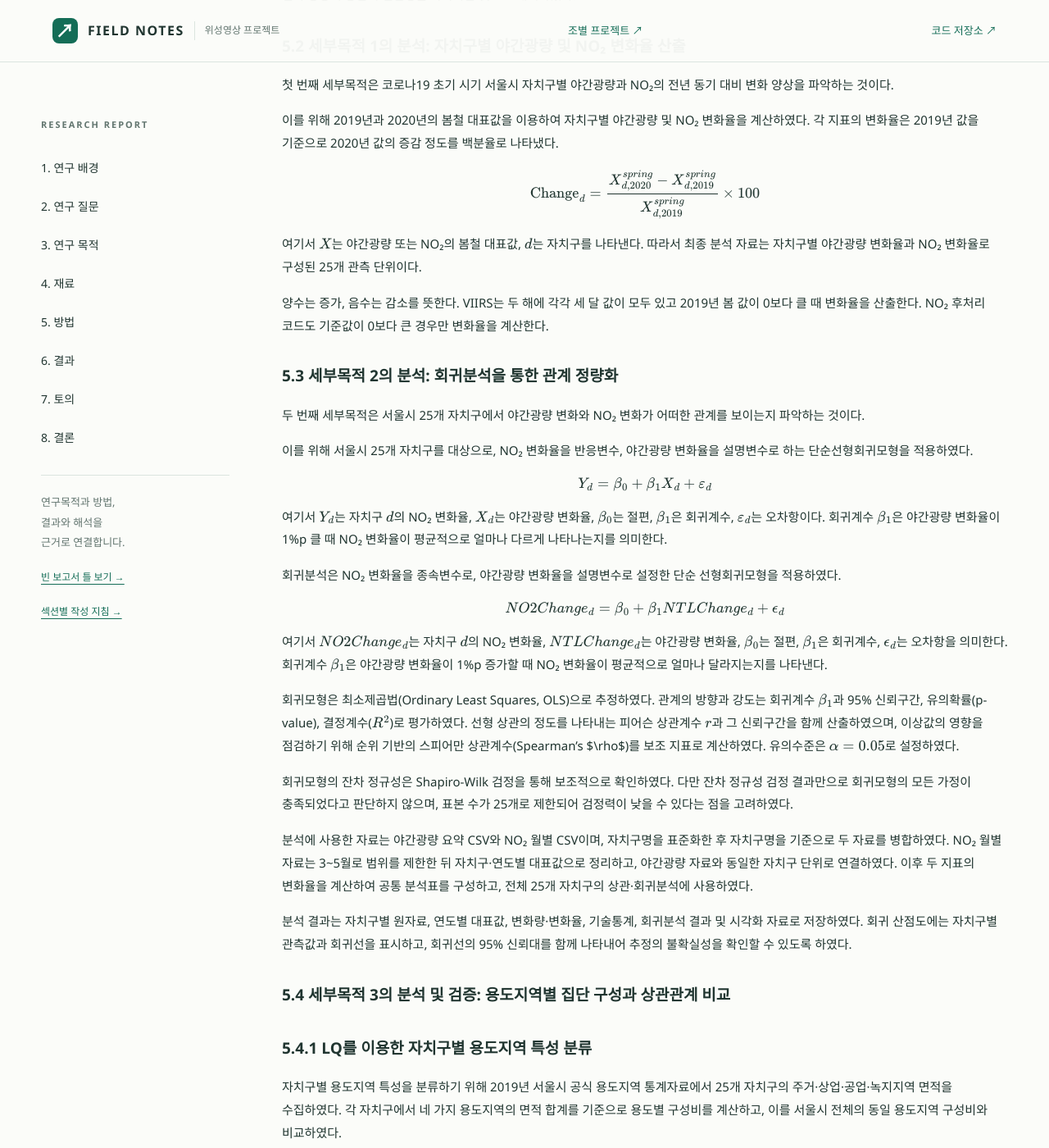
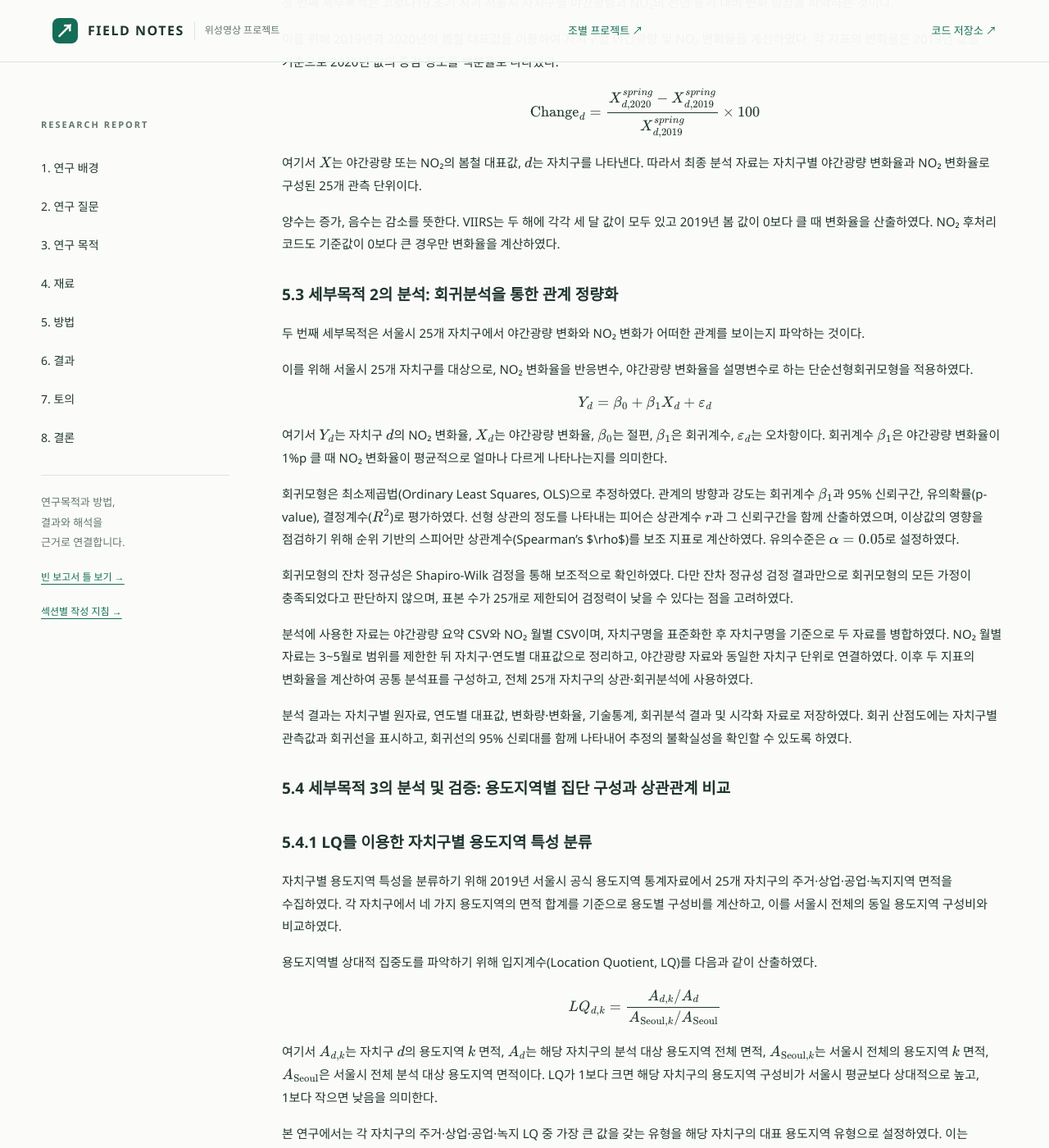
Before and after one commit to rlawkdgns3550-cmyk/surveying2_team03, a Jekyll site: the page built from docs/index.md, in a window 1280 px wide and 1400 px high, scrolled down 14573 px. Shown: the whole window at 82% size. Built offline with Jekyll 4.4.1, drawn with Linux system fonts in a browser that asks for light colours; some of the changed text lies outside the part shown.

Commit message:
Update index.md

```diff
--- a/docs/index.md
+++ b/docs/index.md
@@ -93,7 +93,7 @@ badge: "빈 학술 보고서 틀"
 
 두 위성자료 모두 월별 단위의 분석을 위해 채택하였으나, 월별 자료의 구축 및 최종 산출 과정에는 차이가 있다. VIIRS 자료는 위성 관측값을 월 단위로 합성한 자료가 GEE 컬렉션에서 제공되므로, 해당 월의 합성 복사휘도를 대상으로 자치구별 공간 평균을 산출하였다. 반면 Sentinel-5P/TROPOMI NRTI 자료는 일별 L3 관측자료를 대상으로 분석 월에 해당하는 영상을 수집한 뒤, 월별 평균 영상을 생성하고 이를 자치구별로 집계하였다. 따라서 두 자료는 월별 대표값을 활용한다는 공통점이 있으나, VIIRS는 제공 단계에서 월별 합성이 이루어진 반면 NO₂는 연구 과정에서 월별 평균을 산출하였다는 차이가 있다.
 
-또한 야간광량 분석 코드는 [southkorea/seoul-maps](https://github.com/southkorea/seoul-maps)의 JUSO 2015 비단순화 GeoJSON을 복원해 EPSG:4326으로 읽고, SIG_KOR_NM 필드로 자치구 경계를 dissolve한 뒤 25개 구 포함 여부를 확인한다. 경계는 2015년 기준으로 고정되어 2019·2020년 경계 변동을 반영하지 않는다. NO₂ 스크립트는 별도의 [seoul_sigungu.shp](figures/seoul_sigungu.zip)를 읽어 EPSG:4326으로 바꾼 뒤 Earth Engine FeatureCollection으로 변환한다. 야간광량과 NO₂ 자료는 서로 다른 수집 및 처리 환경을 통해 구축되었으므로, 각 자료의 공간 집계 과정에 적합한 별도의 자치구 경계자료를 사용하였다. 두 공간자료는 서로 다른 출처와 제작 과정을 거쳤으나, 공간적 비교의 기준을 통일하기 위해 모두 EPSG:4326 좌표계로 변환하여 사용하였다. 다만 동일한 좌표계를 적용하였더라도 원자료의 제작 시점과 경계 구축 방식이 다르므로 자치구 경계의 세부적인 위치 및 면적에 차이가 존재할 수 있다.
+또한 야간광량 분석 코드는 [southkorea/seoul-maps](https://github.com/southkorea/seoul-maps)의 JUSO 2015 비단순화 GeoJSON을 복원해 EPSG:4326으로 읽고, SIG_KOR_NM 필드로 자치구 경계를 dissolve한 뒤 25개 구 포함 여부를 확인하였다. 경계는 2015년 기준으로 고정되어 2019·2020년 경계 변동을 반영하지 않는다. NO₂ 스크립트는 별도의 [seoul_sigungu.shp](figures/seoul_sigungu.zip)를 읽어 EPSG:4326으로 바꾼 뒤 Earth Engine FeatureCollection으로 변환한다. 야간광량과 NO₂ 자료는 서로 다른 수집 및 처리 환경을 통해 구축되었으므로, 각 자료의 공간 집계 과정에 적합한 별도의 자치구 경계자료를 사용하였다. 두 공간자료는 서로 다른 출처와 제작 과정을 거쳤으나, 공간적 비교의 기준을 통일하기 위해 모두 EPSG:4326 좌표계로 변환하여 사용하였다. 다만 동일한 좌표계를 적용하였더라도 원자료의 제작 시점과 경계 구축 방식이 다르므로 자치구 경계의 세부적인 위치 및 면적에 차이가 존재할 수 있다.
 
 ### 4.2 야간광량 자료
 야간광량 자료는 Google Earth Engine(GEE)의 NOAA/VIIRS/DNB/MONTHLY_V1/VCMSLCFG 컬렉션을 사용하였다. 이 자료는 Suomi NPP 위성 VIIRS 센서의 주야간 밴드(DNB)를 미광 보정하여 월 단위로 합성한 것으로, 공간 해상도는 15초각(약 460m)이다. VIIRS는 현지 시각 약 01시 30분에 관측하므로, 이 자료는 심야 시간대의 인공조명을 반영한다. 분석 변수는 월평균 복사휘도인 avg_rad(nW/cm²/sr)이며, 월 합성에 사용된 구름 없는 관측 횟수인 cf_cvg는 유효 픽셀 선별에 사용하였다. 수역 제외에는 MODIS/006/MOD44W의 2015년 육지·수면 자료를 사용하였다. 처리 기준은 5.1.1에 제시하였다. [VIIRS](https://developers.google.com/earth-engine/datasets/catalog/NOAA_VIIRS_DNB_MONTHLY_V1_VCMSLCFG), [MOD44W](https://developers.google.com/earth-engine/datasets/catalog/MODIS_006_MOD44W).
@@ -126,8 +126,6 @@ NO₂ 자료는 GEE의 COPERNICUS/S5P/NRTI/L3_NO2 컬렉션에서 tropospheric_N
 ### 4.4 보조 자료
 
 자치구별 용도지역 특성을 구분하기 위해 [서울 열린데이터광장](https://data.seoul.go.kr/dataList/OA-681/S/1/datasetView.do)에서 제공하는 「서울시 용도지역 현황 통계」에서 2019년 자치구별 주거·상업·공업·녹지지역 면적을 사용하였다. LQ 산출 방법과 분류 결과는 5.4.1에 제시하였다. [LQ자료](figures/LQ자료.xlsx).
-
-각 자치구의 용도지역별 면적을 바탕으로 지역 내 용도지역 구성비와 서울시 전체 구성비를 비교하여 입지계수(Location Quotient, LQ)를 산출하였다. 이를 통해 각 자치구가 서울시 평균에 비해 상대적으로 어떤 용도지역에 특화되어 있는지를 파악하고, 해당 결과를 야간광량 및 NO₂ 변화 분석의 집단 구분 기준으로 활용하였다.
 
 ## 5. 방법 {#method}
 
@@ -203,7 +201,7 @@ $$
 
 여기서 $$X$$는 야간광량 또는 NO₂의 봄철 대표값, $$d$$는 자치구를 나타낸다. 따라서 최종 분석 자료는 자치구별 야간광량 변화율과 NO₂ 변화율로 구성된 25개 관측 단위이다.
 
-양수는 증가, 음수는 감소를 뜻한다. VIIRS는 두 해에 각각 세 달 값이 모두 있고 2019년 봄 값이 0보다 클 때 변화율을 산출한다. NO₂ 후처리 코드도 기준값이 0보다 큰 경우만 변화율을 계산한다.
+양수는 증가, 음수는 감소를 뜻한다. VIIRS는 두 해에 각각 세 달 값이 모두 있고 2019년 봄 값이 0보다 클 때 변화율을 산출하였다. NO₂ 후처리 코드도 기준값이 0보다 큰 경우만 변화율을 계산하였다.
 
 ### 5.3 세부목적 2의 분석: 회귀분석을 통한 관계 정량화
 
@@ -216,14 +214,6 @@ Y_d=\beta_0+\beta_1 X_d+\varepsilon_d
 $$
 
 여기서 $$Y_d$$는 자치구 $$d$$의 NO₂ 변화율, $$X_d$$는 야간광량 변화율, $$\beta_0$$는 절편, $$\beta_1$$은 회귀계수, $$\varepsilon_d$$는 오차항이다. 회귀계수 $$\beta_1$$은 야간광량 변화율이 1%p 클 때 NO₂ 변화율이 평균적으로 얼마나 다르게 나타나는지를 의미한다.
-
-회귀분석은 NO₂ 변화율을 종속변수로, 야간광량 변화율을 설명변수로 설정한 단순 선형회귀모형을 적용하였다.
-
-$$
-NO2Change_d = \beta_0 + \beta_1 NTLChange_d + \epsilon_d
-$$
-
-여기서 $$NO2Change_d$$는 자치구 $$d$$의 NO₂ 변화율, $$NTLChange_d$$는 야간광량 변화율, $$\beta_0$$는 절편, $$\beta_1$$은 회귀계수, $$\epsilon_d$$는 오차항을 의미한다. 회귀계수 $$\beta_1$$은 야간광량 변화율이 1%p 증가할 때 NO₂ 변화율이 평균적으로 얼마나 달라지는지를 나타낸다.
 
 회귀모형은 최소제곱법(Ordinary Least Squares, OLS)으로 추정하였다. 관계의 방향과 강도는 회귀계수 $$\beta_1$$과 95% 신뢰구간, 유의확률(p-value), 결정계수($$R^2$$)로 평가하였다. 선형 상관의 정도를 나타내는 피어슨 상관계수 $$r$$과 그 신뢰구간을 함께 산출하였으며, 이상값의 영향을 점검하기 위해 순위 기반의 스피어만 상관계수(Spearman's $\rho$)를 보조 지표로 계산하였다. 유의수준은 $$\alpha=0.05$$로 설정하였다.
 
```
Also changed, not shown: other parts of docs/index.md (+1 -1 lines).
